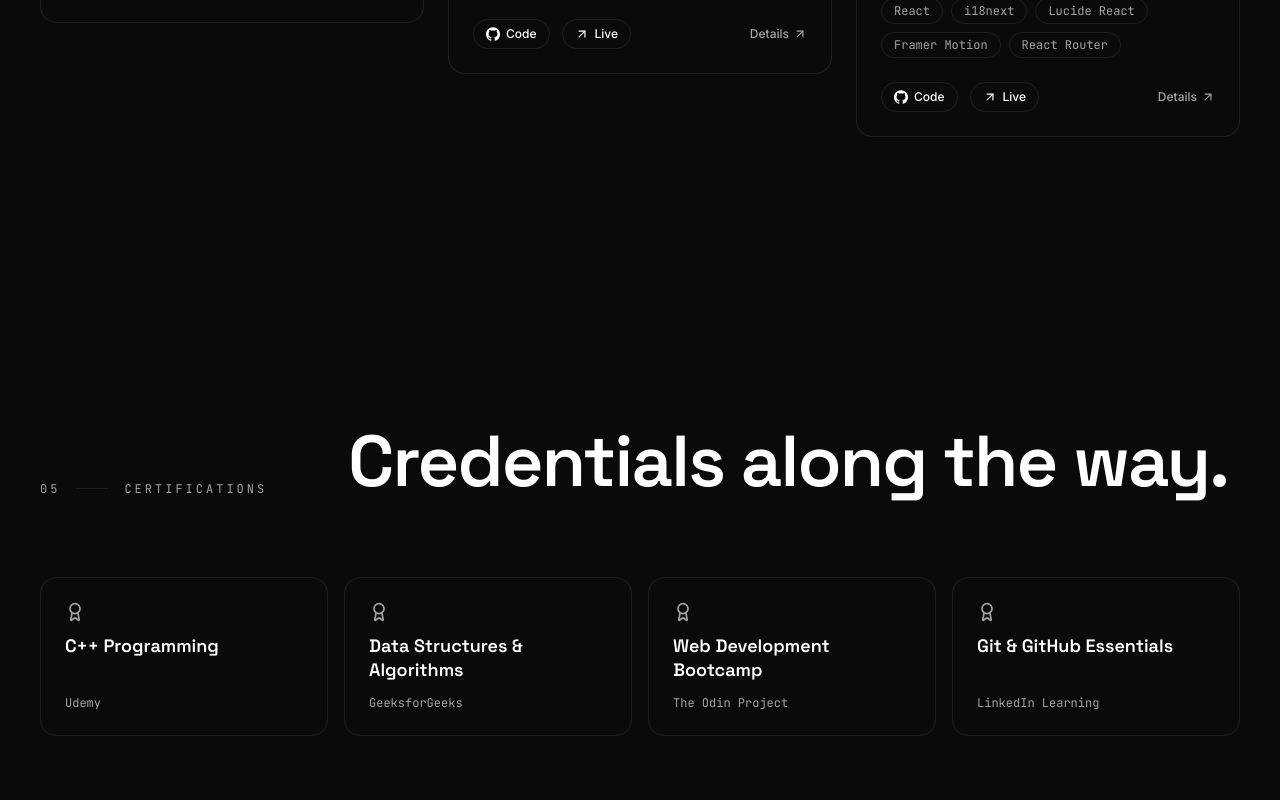
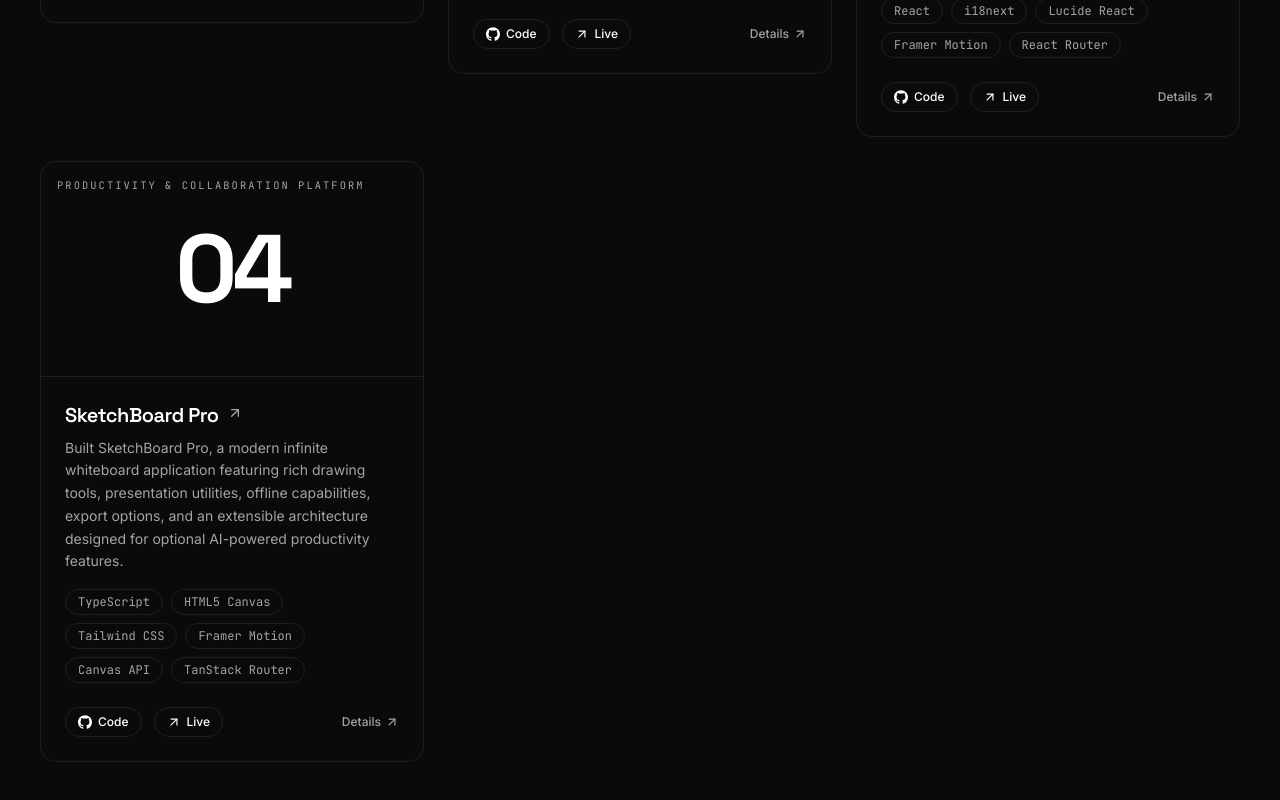
Before and after one commit to ParthChittalwar/Portfolio, a React (Vite) app: page / in a window 1280 px wide. Shown: the part 4903-5703 px from the top of the page. Built offline with nearby package versions, Linux system fonts and the light colour scheme; no server answers.

Commit message:
New Project ( Sketchboard Pro Added

```diff
--- a/src/data/projects.ts
+++ b/src/data/projects.ts
@@ -195,8 +195,86 @@ lessonsLearned: [
     "Accessibility-first development",
     "Civic technology and public awareness design",
     "Building scalable React and TypeScript applications"
+  ],
+
+},
+
+{
+  slug: "sketchboard-pro",
+  number: "04",
+  name: "SketchBoard Pro",
+  category: "Productivity & Collaboration Platform",
+
+  problem:
+    "Most online whiteboard platforms are either expensive, overloaded with unnecessary features, or require constant internet connectivity. Educators, students, developers, and teams need a fast, lightweight, open-source whiteboard that supports drawing, presentations, note-taking, brainstorming, and future AI-powered workflows.",
+
+  solution:
+    "Built SketchBoard Pro, a modern infinite whiteboard application featuring rich drawing tools, presentation utilities, offline capabilities, export options, and an extensible architecture designed for optional AI-powered productivity features.",
+
+  tech: [
+    "TypeScript",
+    "HTML5 Canvas",
+    "Tailwind CSS",
+    "Framer Motion",
+    "Canvas API",
+    "TanStack Router"
+  ],
+
+  github: "https://github.com/ParthChittalwar/SketchBoard-Pro",
+
+  live: "https://sketchboard-pro.pages.dev/",
+
+  status: "completed",
+
+  timeline: "July 2026",
+
+  features: [
+    "Infinite Canvas",
+    "Multi-page Whiteboards",
+    "Layers",
+    "Undo & Redo",
+    "Zoom & Pan",
+    "Grid & Snap to Grid",
+    "Selection Tools",
+    "Shapes, Text & Sticky Notes",
+    "Image & SVG Support",
+    "PDF Import",
+    "PNG, JPG, SVG & PDF Export",
+    "Presentation Mode",
+    "Laser Pointer & Spotlight",
+    "Graph Paper & Coordinate Grid",
+    "White & Chalkboard Themes",
+    "Timer & Stopwatch",
+    "Classroom Templates",
+    "Autosave",
+    "Offline Support",
+    "Keyboard Shortcuts",
+    "Dark Mode",
+    "Responsive Design",
+    "AI-Ready Architecture",
+    "OCR & Diagram Generation (Planned)"
+  ],
+
+  challenges: [
+    "Designing an infinitely scalable canvas without sacrificing performance",
+    "Managing complex drawing state and interaction workflows",
+    "Building responsive controls for desktop and tablet users",
+    "Creating a modular architecture for future AI integrations",
+    "Supporting multiple export formats efficiently",
+    "Maintaining smooth rendering with large whiteboard content"
+  ],
+
+  lessonsLearned: [
+    "Canvas API fundamentals and rendering optimization",
+    "Large-scale React application architecture",
+    "State management for complex interactive interfaces",
+    "Performance optimization for graphics-intensive applications",
+    "Designing extensible feature-driven frontend systems",
+    "Building production-ready developer tooling with Vite and TypeScript",
+    "Creating scalable foundations for future AI-powered features"
   ]
 },
+
 ];
 
 /** Look up a project by its slug — used by the ProjectDetail page. */
```
